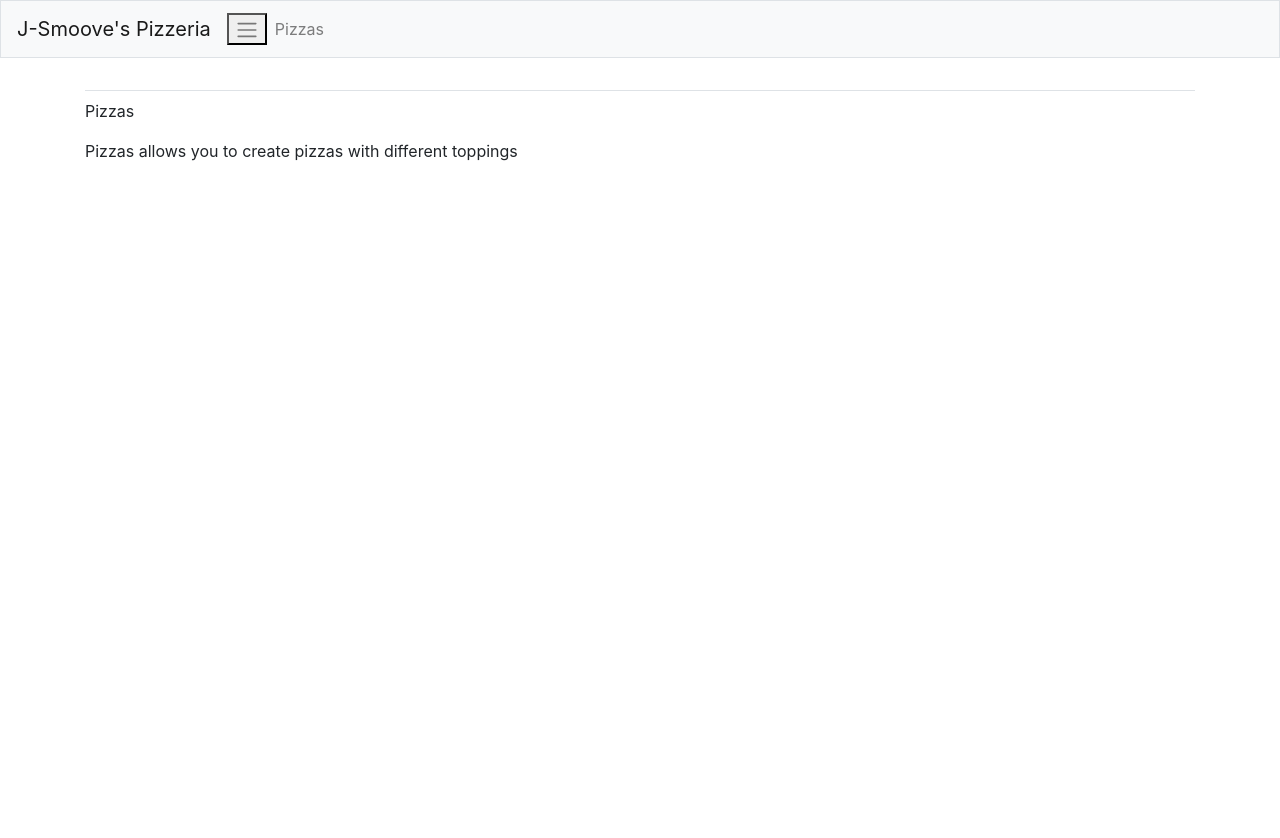
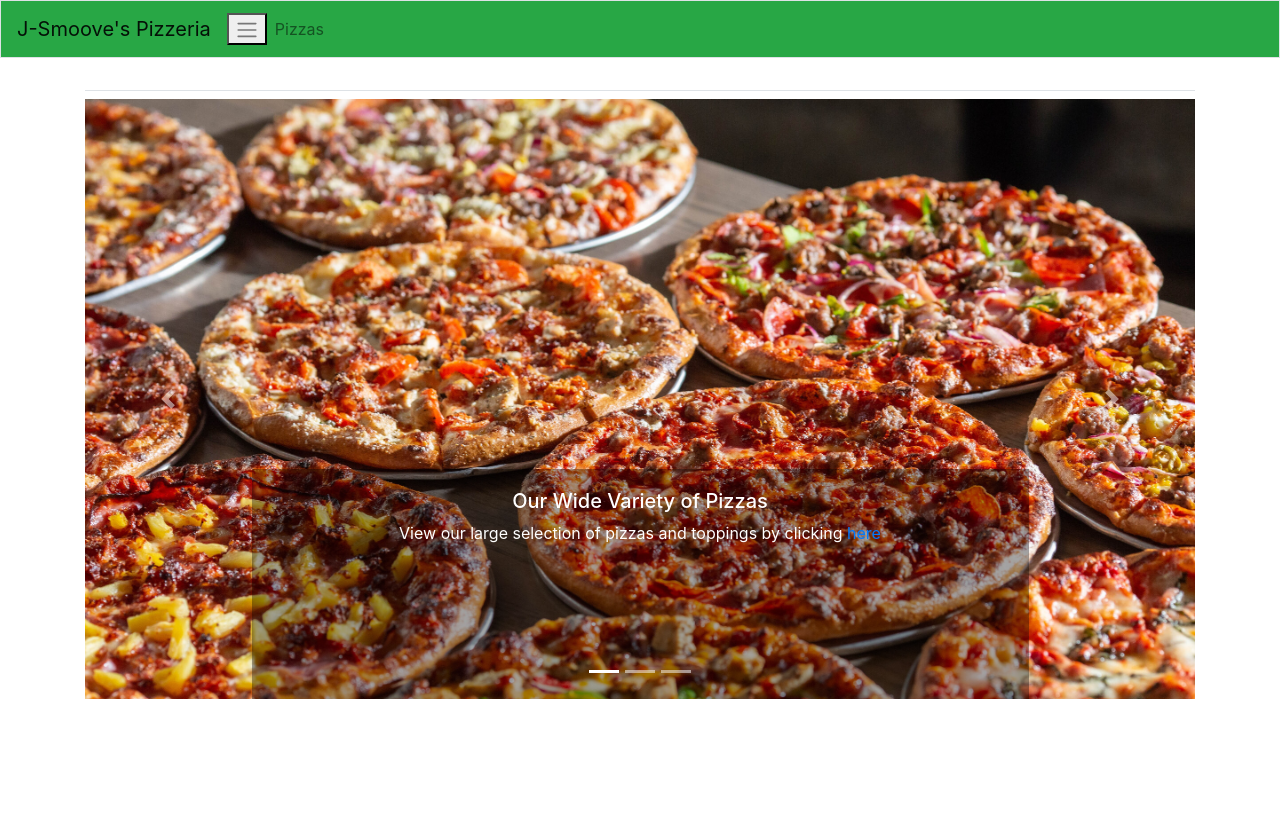
Before and after one commit to J-Farish24/Pizzeria, a Django app: page / in a window 1280 px wide. Shown: the top 838 px of the page. Run offline with Django 3.2, Linux system fonts and the light colour scheme; some libraries are stand-ins or nearby versions.

Commit message:
Added carousel to homepage

```diff
--- a/Pizzeria/settings.py
+++ b/Pizzeria/settings.py
@@ -124,6 +124,8 @@ USE_TZ = True
 
 STATIC_URL = '/static/'
 
+STATIC_ROOT = os.path.join(BASE_DIR,  'static')
+
 MEDIA_URL = '/media/'
 
 MEDIA_ROOT = os.path.join(BASE_DIR, 'media')
--- a/pizzas/templates/pizzas/base.html
+++ b/pizzas/templates/pizzas/base.html
@@ -13,7 +13,8 @@
 
 </head>
 <body>
-    <nav class ="navbar navbar-expand-md navbar-light bg-light mb-4 border">
+    <!-- Navbar test is yellow or warning and the background is green or succes !-->
+    <nav class ="navbar navbar-expand-md navbar-light bg-success mb-4 border">
         <a class="navbar-brand" href="{% url 'pizzas:index'%}">
             J-Smoove's Pizzeria</a>
             <button class ="navbar-toggle" type="button" data-toggle="collapse"
--- a/pizzas/templates/pizzas/index.html
+++ b/pizzas/templates/pizzas/index.html
@@ -2,11 +2,56 @@
 
 {% block content %}
 
-<p>Pizzas</p>
-
-<p>Pizzas allows you to create pizzas
-    with different toppings
-</p>
-
-
+<div id="PizzaCarousel" class="carousel slide" data-ride="carousel">
+  <style>
+    .carousel-inner{
+  max-height: 600px !important;
+  }
+  .carousel-caption {
+    position: absolute;
+    top: 50%;
+    background:rgba(0, 0, 0, 0.35);
+  }
+  </style>
+  <ol class="carousel-indicators">
+    <li data-target="#PizzaCarousel" data-slide-to="0" class="active"></li>
+    <li data-target="#PizzaCarousel" data-slide-to="1"></li>
+    <li data-target="#PizzaCarousel" data-slide-to="2"></li>
+  </ol>
+  <div class="carousel-inner">
+    <div class="carousel-item active">
+      <img class="d-block w-100" src="media/images/Pizza-Selection.jpg" alt="Our Selection of Pizzas">
+      <div class="carousel-caption d-none d-md-block">
+        <h5>Our Wide Variety of Pizzas</h5>
+        <p>View our large selection of pizzas and toppings by clicking <a href="{% url 'pizzas:pizzas'%}">
+        here</a></p>
+      </div>
+    </div>
+    <div class="carousel-item">
+      <img class="d-block w-100" src="media/images/Homepage-Pepperoni.jpg" alt="Pepperoni Pizza">
+      <div class="carousel-caption d-none d-md-block">
+        <h5>Try a Classic</h5>
+        <p>See what people are saying about out classic<a href="{% url 'pizzas:pizza' 1%}">
+          pepperoni pizza</a></p>
+      </div>
+    </div>
+    <div class="carousel-item">
+      <img class="d-block w-100" src="media/images/Comment.jpg" alt="Comment">
+      <div class="carousel-caption d-none d-md-block">
+        <h5>Feedback</h5>
+          <p>Make sure to leave a comment on a pizza's page to let us know what you liked about the pizza
+            or what we can do to make it better.
+          </p>
+        </div>
+    </div>
+  </div>
+  <a class="carousel-control-prev" href="#PizzaCarousel" role="button" data-slide="prev">
+    <span class="carousel-control-prev-icon" aria-hidden="true"></span>
+    <span class="sr-only">Previous</span>
+  </a>
+  <a class="carousel-control-next" href="#PizzaCarousel" role="button" data-slide="next">
+    <span class="carousel-control-next-icon" aria-hidden="true"></span>
+    <span class="sr-only">Next</span>
+  </a>
+</div>
 {% endblock content %}
```
Also changed, not shown: pizzas/templates/pizzas/pizza.html (+5 -2 lines), db.sqlite3, media/images/Comment.jpg (added), media/images/Homepage-Pepperoni.jpg (added), media/images/Pizza-Selection.jpg (added), media/images/Pizza.jfif (added), media/images/Wood_fire.jfif (added), media/images/pepperoni_pizza.png (deleted).
